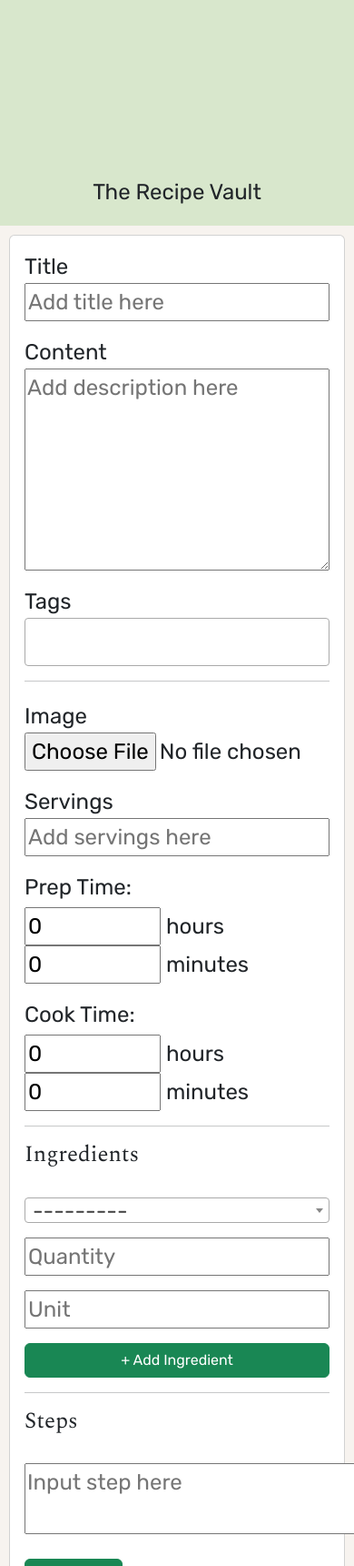
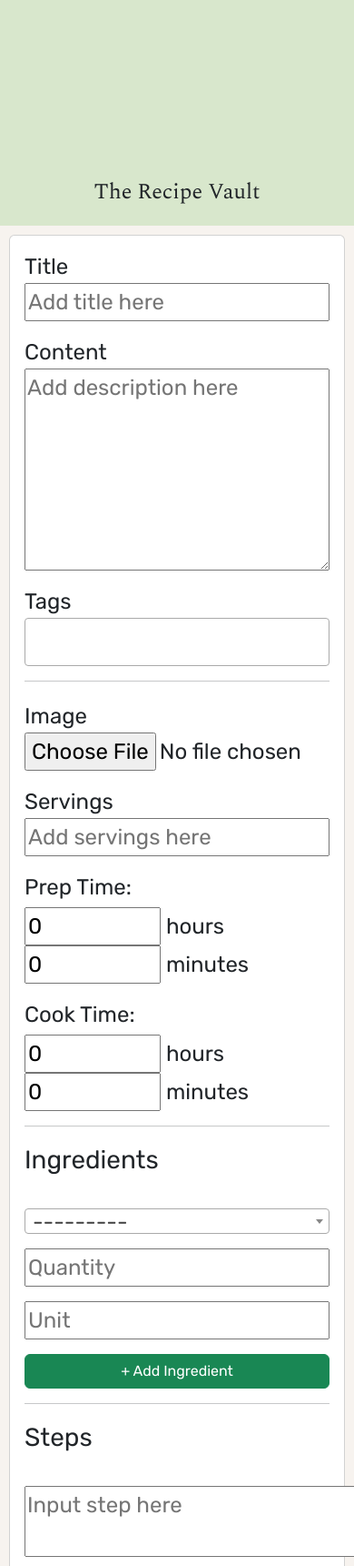
Before and after one commit to KEBrown5/PublicRecipeVault, a Django app: page /create/ in a window 390 px wide; the page is wider, and only the part inside the window is pictured. Shown: the part 671-2392 px from the top of that part at 91% size. Run offline with Django 5.2, Linux system fonts and the light colour scheme; the visitor is signed in with stand-in values (Sample User, id 1); data that the repository does not hold is empty; parts of the project's set-up code (start-up, migrations or seed data) failed here and were passed over; some libraries are stand-ins or nearby versions.

Commit message:
Updated visual style

```diff
--- a/recipes/templates/partials/step.html
+++ b/recipes/templates/partials/step.html
@@ -14,5 +14,5 @@
     <input type="hidden" name="steps-TOTAL_FORMS" value="{{ total }}" id="id_steps-TOTAL_FORMS"
         hx-swap-oob="true">
 
-    <textarea name="steps-__prefix__-text" cols="40" rows="10" id="id_steps-__prefix__-text" hx-swap-oob = "true"></textarea>
+    <textarea name="steps-__prefix__-text" cols="40" rows="2" id="id_steps-__prefix__-text" hx-swap-oob = "true"></textarea>
 </div>
--- a/recipes/templates/recipes/base.html
+++ b/recipes/templates/recipes/base.html
@@ -49,7 +49,7 @@
 
                 <div class = "col-md-11 p-0">
                     <!-- Header -->
-                    <header class = "d-flex align-items-center justify-content-center">
+                    <header class = "d-flex align-items-center justify-content-center font-h">
                         <span>The Recipe Vault</span>
                     </header>
 
--- a/recipes/templates/recipes/create.html
+++ b/recipes/templates/recipes/create.html
@@ -60,7 +60,8 @@
 
                         <!-- This section is for adding ingredients and listing them-->
                         <div class = "mt-1">
-                            <h2>Ingredients</h2>
+                            <!-- <h2>Ingredients</h2>  -->
+                            <p class = "fs-1">Ingredients</p>
                             <ul id = "ingredient-list"></ul>
                         </div>
 
@@ -94,7 +95,8 @@
                         <hr>
 
                         <div class = "mt-1">
-                            <h2>Steps</h2>
+                            <!-- <h2>Steps</h2> -->
+                            <p class = "fs-1">Steps</p>
                             <ul id = "step-list"></ul>
                         </div>
 
--- a/recipes/templates/recipes/details.html
+++ b/recipes/templates/recipes/details.html
@@ -5,7 +5,7 @@
 {% csrf_token %}
         <div class = "container-xl">
             <div class = "row">
-                <div class = "col-md-12 text-center fs-1">
+                <div class = "col-md-12 text-center fs-1 font-h">
                     {{ recipe.title }}
                 </div>
             </div>
--- a/static/css/recipe.css
+++ b/static/css/recipe.css
@@ -17,6 +17,10 @@ body {
 }
 
 h1, h2, h3, h4, h5, h6 {
+    font-family: Spectral, serif;
+}
+
+.font-h {
     font-family: Spectral, serif;
 }
 
```
